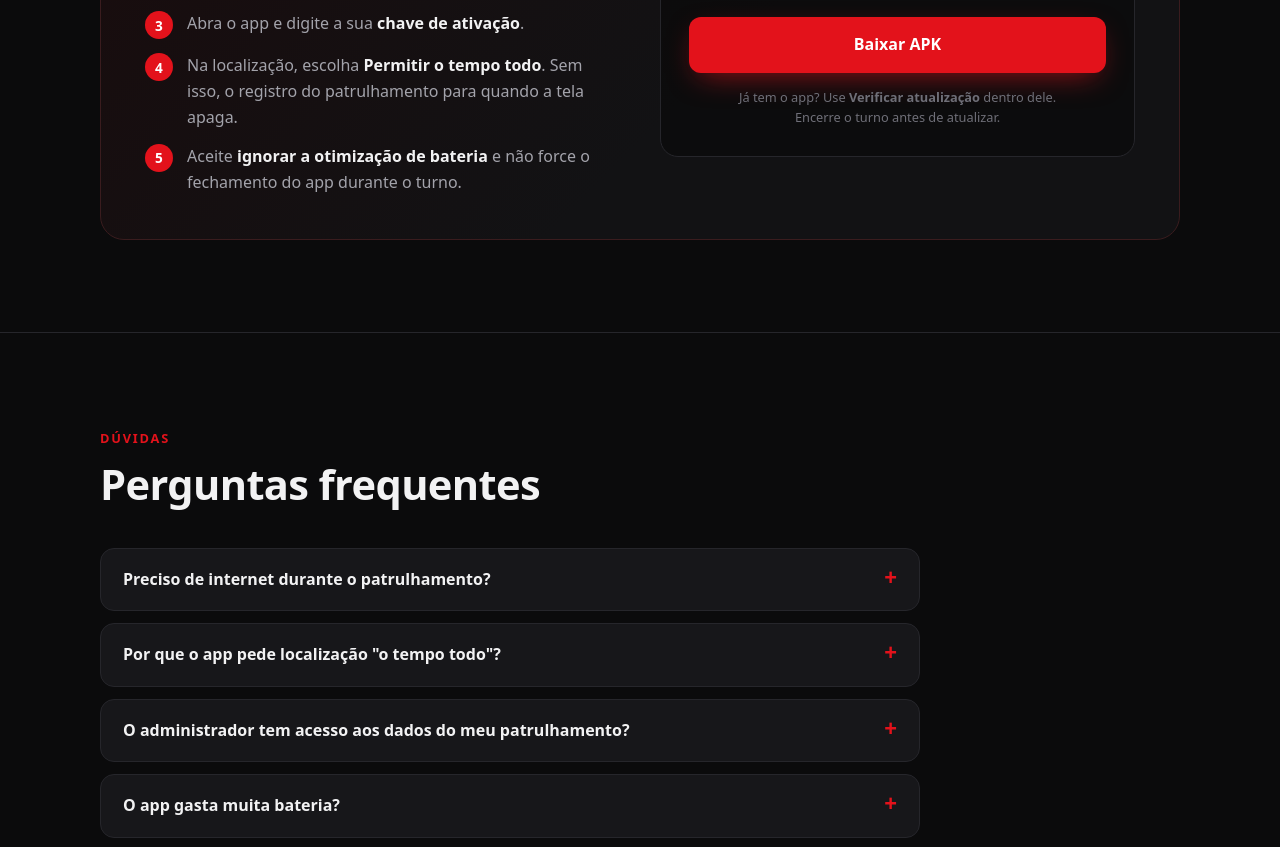
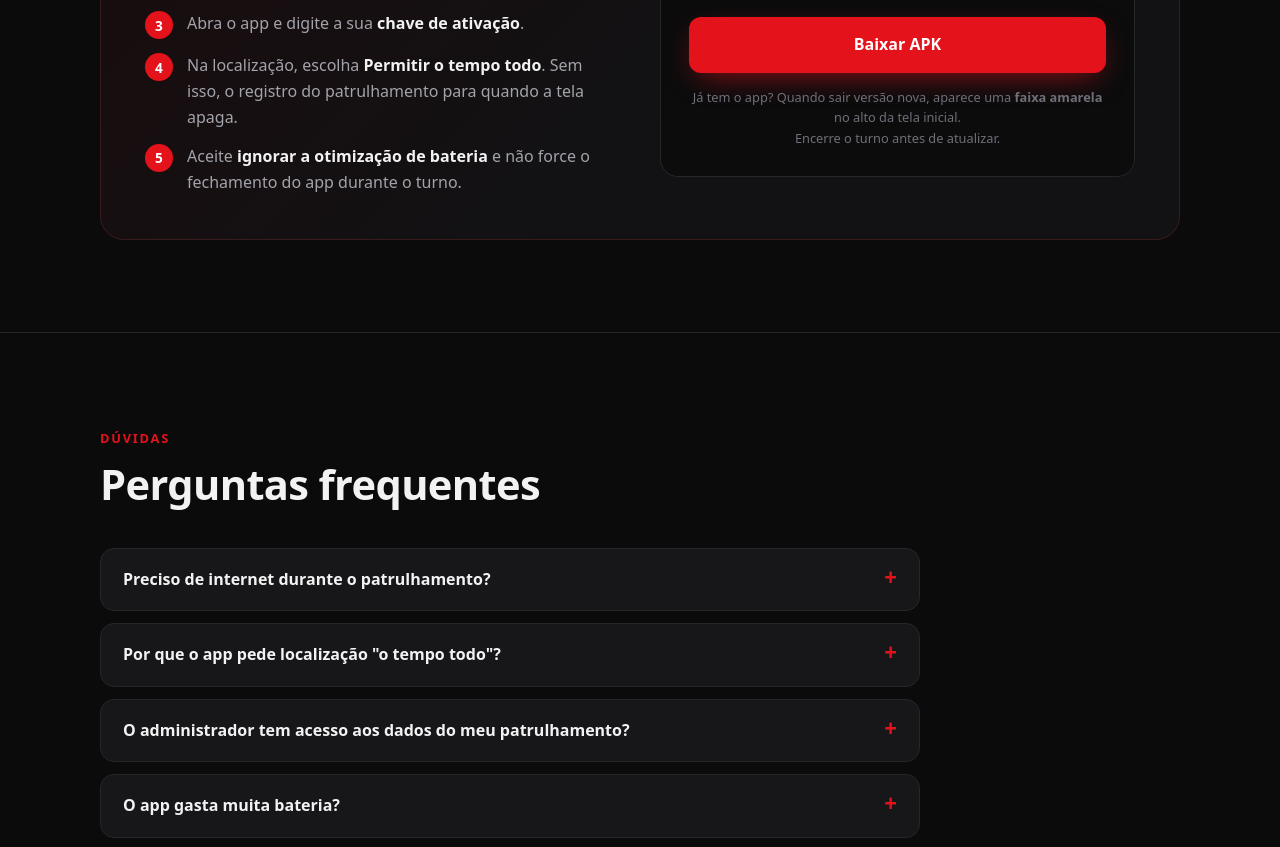
Before and after one commit to Maciloko/onde-stive-site, a plain HTML site: page index.html in a window 1280 px wide. Shown: the part 4186-5033 px from the top of the page. Drawn offline with Linux system fonts and the light colour scheme.

Commit message:
caixa de download: faixa amarela no lugar de Verificar atualização

```diff
--- a/index.html
+++ b/index.html
@@ -215,7 +215,7 @@
         <strong class="nome">Onde Stive</strong>
         <div class="ver">Versão <span class="v">1.47.1</span> · Android</div>
         <a class="btn btn-red" href="https://ondestive.com/app/ronda.apk">Baixar APK</a>
-        <small>Já tem o app? Use <b>Verificar atualização</b> dentro dele.<br>Encerre o turno antes de atualizar.</small>
+        <small>Já tem o app? Quando sair versão nova, aparece uma <b>faixa amarela</b> no alto da tela inicial.<br>Encerre o turno antes de atualizar.</small>
       </div>
     </div>
   </div>
```
